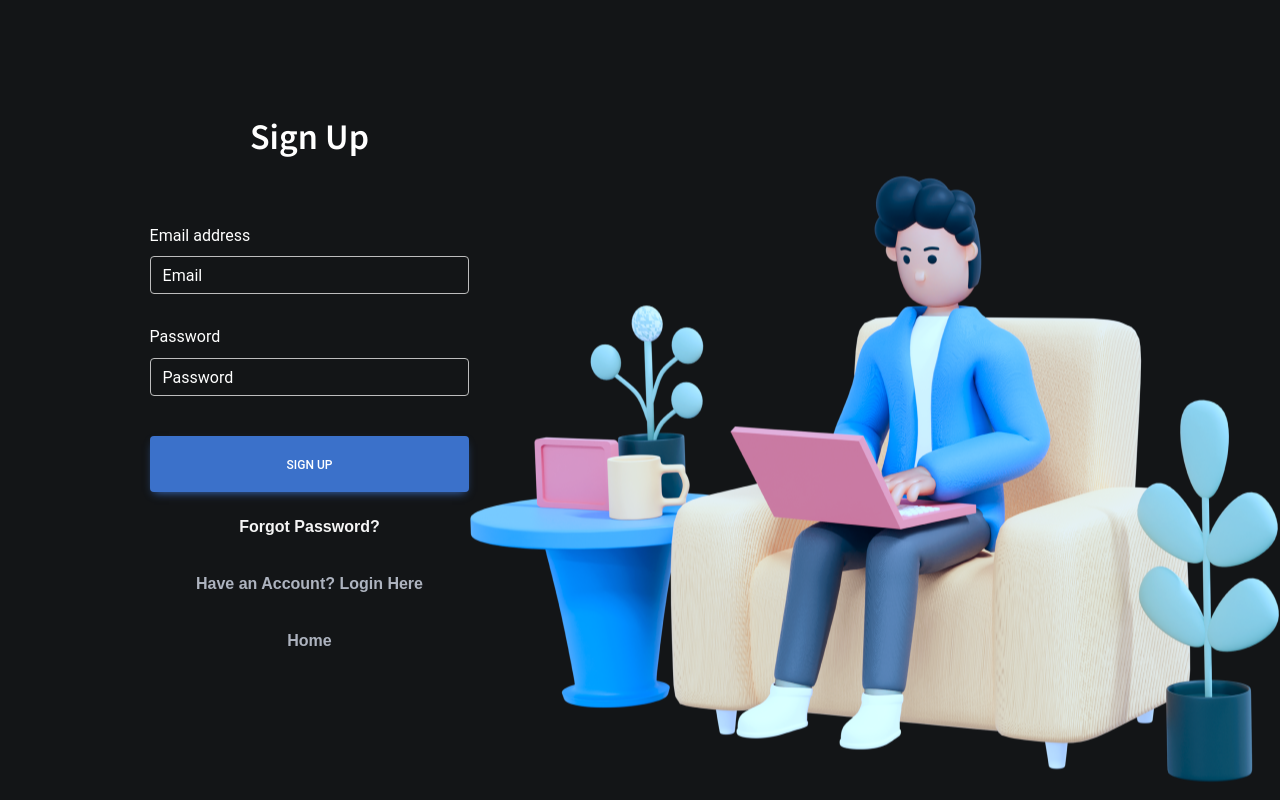
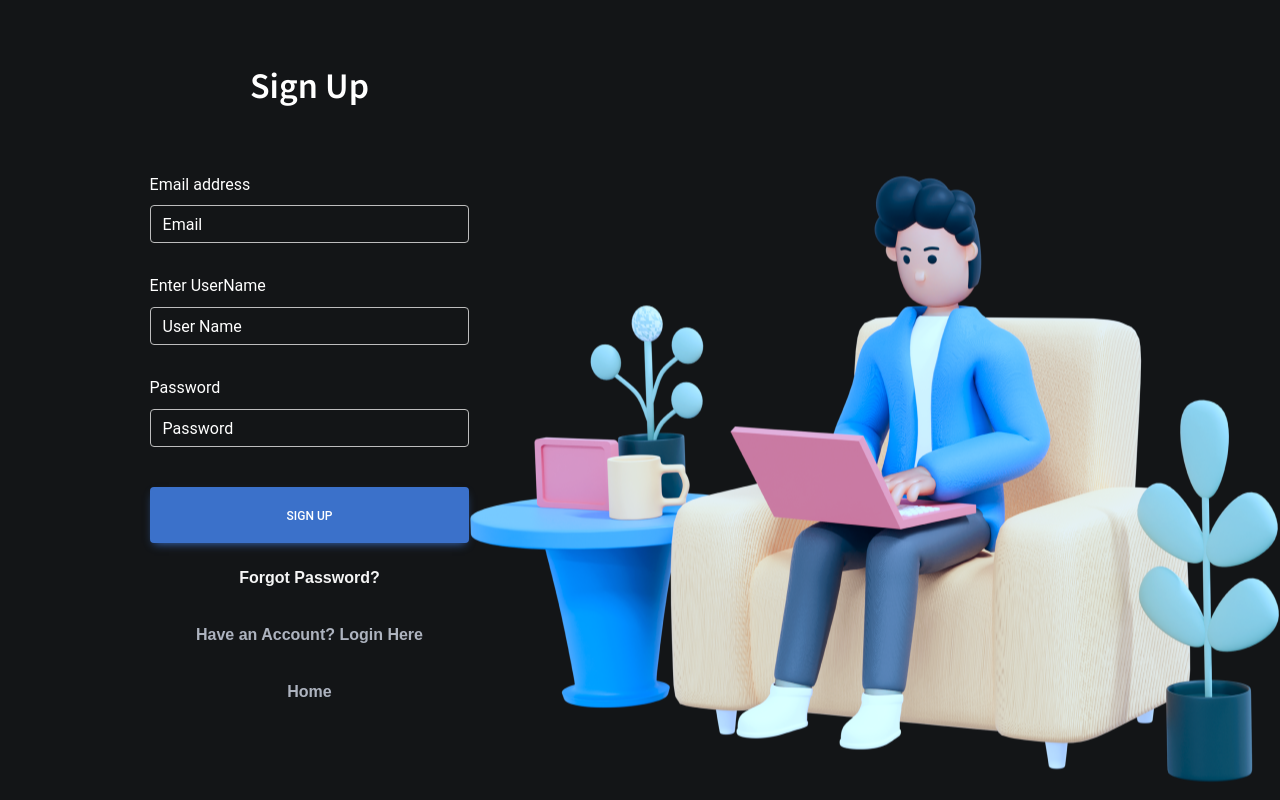
Before and after one commit to LiRiK000/Crypto-Brains, a React (Create React App) app in the folder client/: page /register in a window 1280 px wide. Built offline with nearby package versions, Linux system fonts and the light colour scheme; no server answers.

Commit message:
The logic of registration/authorization, menu, profile has been redesigned

```diff
--- /dev/null
+++ b/client/src/components/PageComponents/LogRegComp/Forms/FormForReg/Form.module.css
@@ -0,0 +1,4 @@
+.formControl::placeholder,
+.formControl {
+  color: white !important;
+}
--- /dev/null
+++ b/client/src/components/PageComponents/LogRegComp/Forms/FormForReg/Form.tsx
@@ -0,0 +1,76 @@
+import React, { FC, useState } from "react";
+import styles from './Form.module.css';
+import { Form, Button } from 'react-bootstrap';
+import 'bootstrap/dist/css/bootstrap.min.css';
+
+
+interface IFormProps {
+    title: string,
+    handleClick: (email : string, pass : string, username : string) => void
+}
+const Forms: FC<IFormProps> = ({ title, handleClick }) => {
+    const [email, setEmail] = useState('');
+    const [username, setUsername] = useState('');
+    const [pass, setPass] = useState('');
+
+    return (
+        <Form>
+            <Form.Group controlId="formBasicEmail">
+                <Form.Label
+                    className="text-white"
+                >
+                    Email address
+                </Form.Label>
+                <Form.Control
+                    className={styles.formControl}
+                    type="email"
+                    placeholder="Email"
+                    onChange={(e) => setEmail(e.target.value)}
+                    style={{ width: '100%', height: '38px', marginBottom: '30px', background:'#131517' }}
+                />
+            </Form.Group>
+
+            <Form.Group controlId="formBasicUserName">
+                <Form.Label
+                    className="text-white"
+                >
+                    Enter UserName
+                </Form.Label>
+                <Form.Control
+                    className={styles.formControl}
+                    type="username"
+                    placeholder="User Name"
+                    onChange={(e) => setUsername(e.target.value)}
+                    style={{ width: '100%', height: '38px', marginBottom: '30px', background:'#131517' }}
+                />
+            </Form.Group>
+
+            <Form.Group controlId="formBasicPassword">
+                <Form.Label
+                    className="text-white"
+                >
+                    Password
+                </Form.Label>
+                <Form.Control
+                    className={styles.formControl}
+                    type="password"
+                    placeholder="Password"
+                    onChange={(e) => setPass(e.target.value)}
+                    style={{ width: '100%', height: '38px', marginBottom: '40px', background:'#131517' }}
+                />
+            </Form.Group>
+
+            <Button
+                style={{ width: '100%', height: '56px' }}
+                onClick={() => handleClick(email, pass, username)}
+            >
+                {title}
+            </Button>
+        </Form>
+
+    )
+}
+
+
+
+export { Forms };
--- a/client/src/components/PageComponents/LogRegComp/LoginComp/Login.tsx
+++ b/client/src/components/PageComponents/LogRegComp/LoginComp/Login.tsx
@@ -1,5 +1,5 @@
 import React, { FC } from "react";
-import { Forms } from "../Forms/Form";
+import { Forms } from "../Forms/FormForLogIn/Form";
 import { getAuth, signInWithEmailAndPassword } from "firebase/auth";
 import { useDispatch } from "react-redux";
 import { Container, Row, Col } from "react-bootstrap";
@@ -9,11 +9,6 @@ import styles from "./Login.module.css";
 const Log: FC = () => {
     const dispatch = useDispatch();
     const navigate = useNavigate();
-
-
-
-
-
     const handleLogin = (email: string, password: string) => {
         const auth = getAuth();
         signInWithEmailAndPassword(auth, email, password)
@@ -22,18 +17,18 @@ const Log: FC = () => {
                     email: user.email,
                     token: user.refreshToken,
                     id: user.uid,
-                    emailVerified: user.emailVerified
+                    username: user.displayName
                 }));
-                if (user.refreshToken && user.email && user.uid) {
+                if (user.refreshToken && user.email && user.uid && user.displayName) {
                     localStorage.setItem('token', user.refreshToken);
                     localStorage.setItem('email', user.email);
                     localStorage.setItem('id', user.uid);
+                    localStorage.setItem('username', user.displayName);
                     console.log(user);
                 }
                 navigate('/')
             })
             .catch(console.error);
-
     }
     localStorage.setItem('currentUser', JSON.stringify(setUser));
     return (
--- a/client/src/components/PageComponents/LogRegComp/RegComp/Reg.tsx
+++ b/client/src/components/PageComponents/LogRegComp/RegComp/Reg.tsx
@@ -1,31 +1,40 @@
 import React, { FC } from "react";
 import { useDispatch } from "react-redux";
 import { useNavigate } from 'react-router-dom';
-import { getAuth, createUserWithEmailAndPassword } from "firebase/auth";
-import { Forms } from "../Forms/Form";
-import styles from './Reg.module.css'
+import { getAuth, createUserWithEmailAndPassword, updateProfile } from "firebase/auth"; // Добавили updateProfile
+import { Forms } from "../Forms/FormForReg/Form";
 import { setUser } from "store/slices/userSlice";
 import { Col, Container, Row } from "react-bootstrap";
+import styles from './Reg.module.css';
 
 const SignUp: FC = () => {
     const dispatch = useDispatch();
     const navigate = useNavigate();
 
-
-    const handleRegister = (email: string, password: string) => {
+    const handleRegister = (email: string, password: string, username: string) => {
         const auth = getAuth();
         createUserWithEmailAndPassword(auth, email, password)
-            .then(({user}) => {
-                dispatch(setUser({
-                    email: user.email,
-                    token: user.refreshToken,
-                    id: user.uid,
-                    emailVerified: user.emailVerified
-                }));
-                navigate('/login')
+            .then(({ user }) => {
+                // Обновляем профиль пользователя с использованием username
+                updateProfile(user, { displayName: username })
+                    .then(() => {
+                        // После успешного обновления профиля сохраняем информацию в хранилище
+                        dispatch(setUser({
+                            email: user.email,
+                            token: user.refreshToken,
+                            id: user.uid,
+                            username: user.displayName
+                        }));
+                        console.log(user.displayName);
+                        // Навигация на страницу входа
+                        navigate('/login');
+                    })
+                    .catch((error) => {
+                        console.error("Ошибка при обновлении профиля: ", error);
+                    });
             })
-            .catch (console.error);
-    }
+            .catch(console.error);
+    };
 
     return (
         <>
@@ -105,8 +114,7 @@ const SignUp: FC = () => {
                 </Row>
             </Container>
         </>
-    )
-}
-
+    );
+};
 
 export { SignUp };
--- a/client/src/components/СommonСomponents/MenuLog/Menu.tsx
+++ b/client/src/components/СommonСomponents/MenuLog/Menu.tsx
@@ -63,7 +63,7 @@ const MenuLog: FC = () => {
                                             alignItems: 'center'
                                         }}
                                     >
-                                        Jerry Smith
+                                        {localStorage.getItem('username')}
                                     </h1>
                                     <img src={require('./userImg.png')} alt=""/>
                                 </div>
--- a/client/src/components/СommonСomponents/SideBar/SBP.tsx
+++ b/client/src/components/СommonСomponents/SideBar/SBP.tsx
@@ -24,7 +24,6 @@ const Sbp: FC<IProps> = (props) => {
         window.location.reload();
         dispatch(removeUser());
         localStorage.clear();
-        console.log(email)
     };
 
 
@@ -108,7 +107,7 @@ const Sbp: FC<IProps> = (props) => {
                                             width:'100%'
                                         }}
                                     >
-                                        Log Out from {email}
+                                        Log Out from {localStorage.getItem('username')}
                                     </Button>
                                 </Card.Text>
                             </Card.Body>
--- a/client/src/hooks/use-auth.tsx
+++ b/client/src/hooks/use-auth.tsx
@@ -6,13 +6,13 @@ import { useSelector } from "react-redux";
 
 
 export const useAuth = () => {
-    const { email, token, id, emailVerified } = useSelector((state: any) => state.user);
+    const { email, token, id, username } = useSelector((state: any) => state.user);
 
     return {
         isAuth: !!email,
         email,
         token,
         id,
-        emailVerified
+        username
     };
 }
--- a/client/src/store/slices/userSlice.ts
+++ b/client/src/store/slices/userSlice.ts
@@ -4,7 +4,7 @@ const initialState = {
     email: null,
     token: null,
     id: null,
-    emailVerified: null,
+    username: null
 }; // initial state
 
 
@@ -16,14 +16,13 @@ const userSlice = createSlice({
             state.email = action.payload.email;
             state.token = action.payload.token;
             state.id = action.payload.id;
-            state.emailVerified = action.payload.emailVerified;
+            state.username = action.payload.username;
         },
         removeUser(state) {
             state.email = null;
             state.token = null;
             state.id = null;
-            state.emailVerified = null;
-            const isAuth = false;
+            state.username = null;
         },
     }
 });
```
Also changed, not shown: client/src/components/PageComponents/LogRegComp/Forms/FormForLogIn/Form.module.css (renamed from client/src/components/PageComponents/LogRegComp/Forms/Form.module.css), client/src/components/PageComponents/LogRegComp/Forms/FormForLogIn/Form.tsx (renamed from client/src/components/PageComponents/LogRegComp/Forms/Form.tsx).
